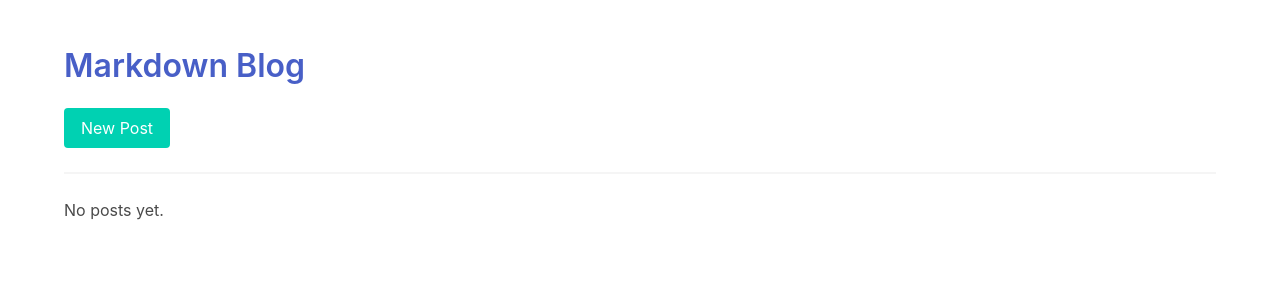
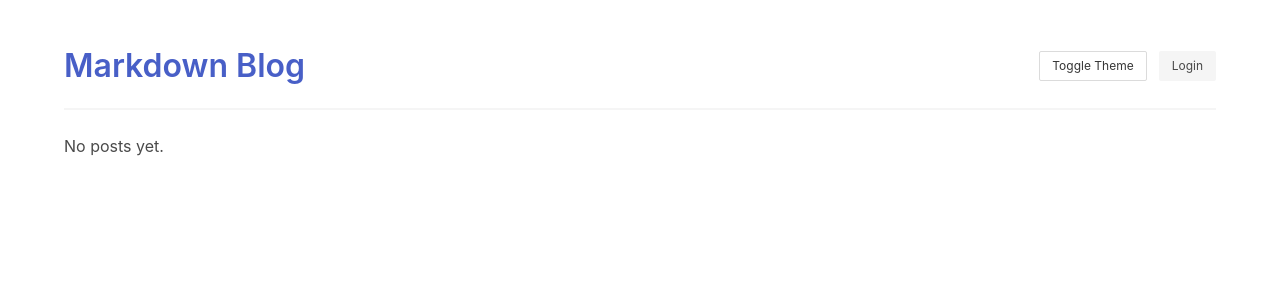
Before and after one commit to Beijizb/new-blog, a Flask app: page / in a window 1280 px wide. Shown: the top 300 px of the page. Run offline with Flask 3, Linux system fonts and the light colour scheme.

Commit message:
Add basic admin login, categories, tags, themes

```diff
--- a/app.py
+++ b/app.py
@@ -1,4 +1,5 @@
-from flask import Flask, render_template, request, redirect, url_for
+import os
+from flask import Flask, render_template, request, redirect, url_for, session
 from flask_sqlalchemy import SQLAlchemy
 from datetime import datetime
 import markdown
@@ -6,12 +7,16 @@ import markdown
 app = Flask(__name__)
 app.config['SQLALCHEMY_DATABASE_URI'] = 'sqlite:///blog.db'
 app.config['SQLALCHEMY_TRACK_MODIFICATIONS'] = False
+app.secret_key = os.environ.get('SECRET_KEY', 'changeme')
+ADMIN_PASSWORD = os.environ.get('ADMIN_PASSWORD', 'password')
 
 db = SQLAlchemy(app)
 
 class Post(db.Model):
     id = db.Column(db.Integer, primary_key=True)
     title = db.Column(db.String(200), nullable=False)
+    category = db.Column(db.String(50), nullable=True)
+    tags = db.Column(db.String(200), nullable=True)
     content = db.Column(db.Text, nullable=False)
     created = db.Column(db.DateTime, default=datetime.utcnow)
 
@@ -22,10 +27,33 @@ class Post(db.Model):
 def init_db():
     db.create_all()
 
+def login_required(func):
+    from functools import wraps
+    @wraps(func)
+    def wrapper(*args, **kwargs):
+        if not session.get('logged_in'):
+            return redirect(url_for('login', next=request.path))
+        return func(*args, **kwargs)
+    return wrapper
+
 @app.route('/')
 def index():
     posts = Post.query.order_by(Post.created.desc()).all()
     return render_template('index.html', title='Home', posts=posts)
+
+@app.route('/login', methods=['GET', 'POST'])
+def login():
+    if request.method == 'POST':
+        if request.form.get('password') == ADMIN_PASSWORD:
+            session['logged_in'] = True
+            next_page = request.args.get('next') or url_for('index')
+            return redirect(next_page)
+    return render_template('login.html', title='Login')
+
+@app.route('/logout')
+def logout():
+    session.pop('logged_in', None)
+    return redirect(url_for('index'))
 
 @app.route('/post/<int:post_id>')
 def post(post_id):
@@ -33,25 +61,41 @@ def post(post_id):
     return render_template('post.html', title=post.title, post=post)
 
 @app.route('/create', methods=['GET', 'POST'])
+@login_required
 def create():
     if request.method == 'POST':
         title = request.form['title']
         content = request.form['content']
-        new_post = Post(title=title, content=content)
+        category = request.form.get('category')
+        tags = request.form.get('tags')
+        new_post = Post(title=title, content=content, category=category, tags=tags)
         db.session.add(new_post)
         db.session.commit()
         return redirect(url_for('index'))
     return render_template('create.html', title='New Post', post=None)
 
 @app.route('/edit/<int:post_id>', methods=['GET', 'POST'])
+@login_required
 def edit(post_id):
     post = Post.query.get_or_404(post_id)
     if request.method == 'POST':
         post.title = request.form['title']
         post.content = request.form['content']
+        post.category = request.form.get('category')
+        post.tags = request.form.get('tags')
         db.session.commit()
         return redirect(url_for('post', post_id=post.id))
     return render_template('create.html', title='Edit Post', post=post)
+
+@app.route('/sitemap.xml')
+def sitemap():
+    posts = Post.query.order_by(Post.created.desc()).all()
+    return render_template('sitemap.xml', posts=posts), 200, {'Content-Type': 'application/xml'}
+
+@app.route('/rss.xml')
+def rss():
+    posts = Post.query.order_by(Post.created.desc()).all()
+    return render_template('rss.xml', posts=posts), 200, {'Content-Type': 'application/rss+xml'}
 
 if __name__ == '__main__':
     with app.app_context():
--- a/static/style.css
+++ b/static/style.css
@@ -1,3 +1,12 @@
 .content img {
   max-width: 100%;
 }
+
+body.dark {
+  background-color: #121212;
+  color: #eee;
+}
+
+body.dark a {
+  color: #90caf9;
+}
--- a/templates/base.html
+++ b/templates/base.html
@@ -6,13 +6,44 @@
   <title>{{ title }} - Markdown Blog</title>
   <link href="https://cdn.jsdelivr.net/npm/bulma@0.9.4/css/bulma.min.css" rel="stylesheet">
   <link rel="stylesheet" href="{{ url_for('static', filename='style.css') }}">
+  <meta name="description" content="A simple markdown blog">
 </head>
-<body>
+<body class="has-background-white">
   <section class="section">
     <div class="container">
-      <h1 class="title"><a href="{{ url_for('index') }}">Markdown Blog</a></h1>
+      <nav class="level mb-4">
+        <div class="level-left">
+          <div class="level-item">
+            <h1 class="title mb-0"><a href="{{ url_for('index') }}">Markdown Blog</a></h1>
+          </div>
+        </div>
+        <div class="level-right">
+          <div class="level-item">
+            <button id="theme-toggle" class="button is-small">Toggle Theme</button>
+          </div>
+          <div class="level-item">
+            {% if session.get('logged_in') %}
+              <a class="button is-light is-small" href="{{ url_for('logout') }}">Logout</a>
+            {% else %}
+              <a class="button is-light is-small" href="{{ url_for('login') }}">Login</a>
+            {% endif %}
+          </div>
+        </div>
+      </nav>
       {% block content %}{% endblock %}
     </div>
   </section>
+  <script>
+    const toggleBtn = document.getElementById('theme-toggle');
+    if (toggleBtn) {
+      toggleBtn.addEventListener('click', () => {
+        document.body.classList.toggle('dark');
+        localStorage.setItem('theme', document.body.classList.contains('dark') ? 'dark' : 'light');
+      });
+      if (localStorage.getItem('theme') === 'dark') {
+        document.body.classList.add('dark');
+      }
+    }
+  </script>
 </body>
 </html>
--- a/templates/index.html
+++ b/templates/index.html
@@ -1,11 +1,17 @@
 {% extends 'base.html' %}
 {% block content %}
+{% if session.get('logged_in') %}
 <a class="button is-primary" href="{{ url_for('create') }}">New Post</a>
+{% endif %}
 <hr>
 {% for post in posts %}
   <div class="box">
     <h2 class="title is-4"><a href="{{ url_for('post', post_id=post.id) }}">{{ post.title }}</a></h2>
-    <p class="is-size-7 has-text-grey">{{ post.created.strftime('%Y-%m-%d %H:%M') }}</p>
+    <p class="is-size-7 has-text-grey">
+      {{ post.created.strftime('%Y-%m-%d %H:%M') }}
+      {% if post.category %}| {{ post.category }}{% endif %}
+      {% if post.tags %}| {{ post.tags }}{% endif %}
+    </p>
     <div class="content">{{ post.html|safe }}</div>
   </div>
 {% else %}
```
Also changed, not shown: templates/create.html (+27 -1 lines), templates/login.html (added, +16 -0 lines), templates/post.html (+8 -1 lines), templates/rss.xml (added, +16 -0 lines), templates/sitemap.xml (added, +9 -0 lines), README.md.
